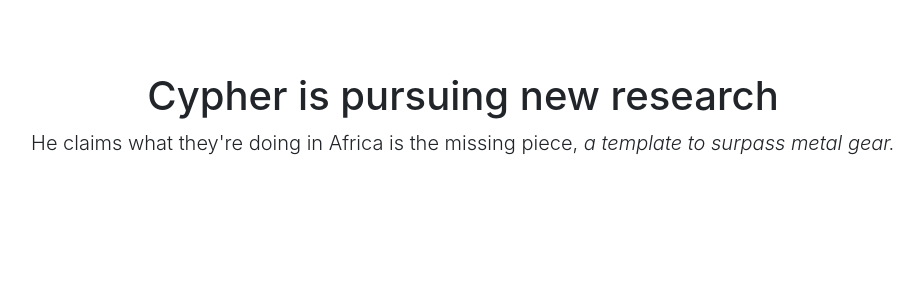
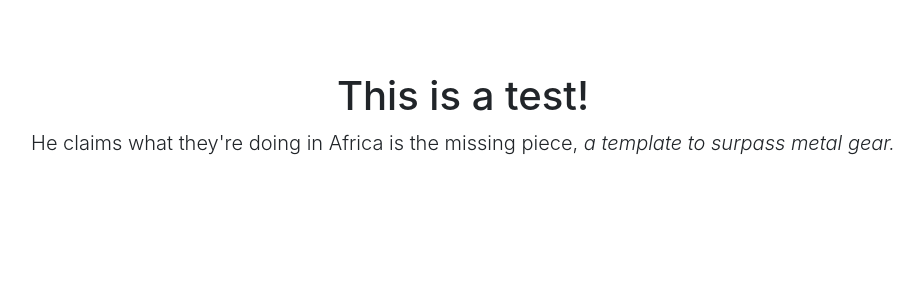
Before and after one commit to MichFig/ML_Data_Dashboard, a Flask app: page / in a window 1280 px wide. Shown: the part 56-356 px from the top of the page, without its empty margins (177-1096 px from the left). Run offline with Flask 2, Linux system fonts and the light colour scheme; some libraries are stand-ins or nearby versions.

Commit message:
Update home.html

```diff
--- a/templates/home.html
+++ b/templates/home.html
@@ -3,7 +3,7 @@
 {% block content %}
 
 <div class="starter-template">
-  <h1>Cypher is pursuing new research</h1>
+  <h1>This is a test!</h1>
   <p class="lead">He claims what they're doing in Africa is the missing piece, <i>a template to surpass metal gear.</i></p>
 </div>
 
```
